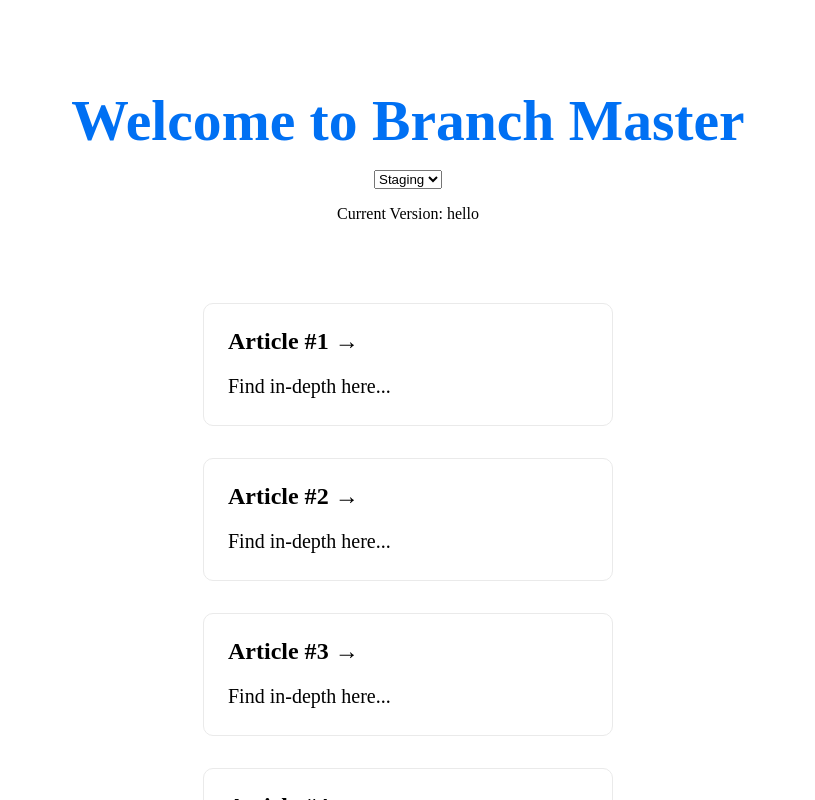
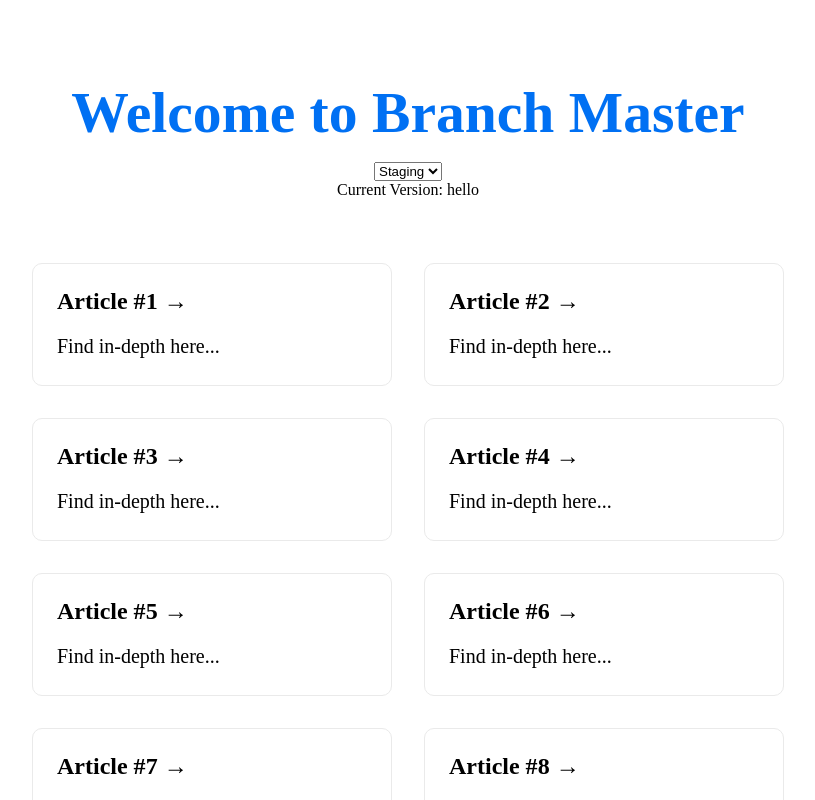
Before and after one commit to AgateHQ/branch-master, a Next.js app: page / in a window 1280 px wide. Shown: the top 800 px of the page, without its empty margins (232-1047 px from the left). Built offline with nearby package versions, Linux system fonts and the light colour scheme.

Commit message:
add tailwind and daisyui

```diff
--- a/package.json
+++ b/package.json
@@ -15,6 +15,10 @@
   "devDependencies": {
     "postcss": "^8.4.35",
     "postcss-preset-mantine": "^1.13.0",
-    "postcss-simple-vars": "^7.0.1"
+    "postcss-simple-vars": "^7.0.1",
+    "tailwindcss": "^4.1.11",
+    "autoprefixer": "^10.4.21",
+    "daisyui": "^5.0.46",
+    "@tailwindcss/postcss": "^4.1.11"
   }
 }
--- a/pages/_app.js
+++ b/pages/_app.js
@@ -1,3 +1,4 @@
+import "../styles/globals.css";
 import Script from "next/script";
 import { useRouter } from "next/router";
 import { useState, useEffect } from "react";
--- a/pages/components/SelectEnviroment.js
+++ b/pages/components/SelectEnviroment.js
@@ -29,7 +29,11 @@
 
   return (
     <div>
-      <select value={selectedOption} onChange={handleOptionChange}>
+      <select
+        className="select select-bordered w-full max-w-xs"
+        value={selectedOption}
+        onChange={handleOptionChange}
+      >
         {options.map((option) => (
           <option key={option.value} value={option.value}>
             {option.label}
--- /dev/null
+++ b/postcss.config.js
@@ -0,0 +1,8 @@
+module.exports = {
+  plugins: {
+    "@tailwindcss/postcss": {},
+    autoprefixer: {},
+    "postcss-preset-mantine": {},
+    "postcss-simple-vars": {},
+  },
+};
--- a/styles/globals.css
+++ b/styles/globals.css
@@ -1,3 +1,7 @@
+@tailwind base;
+@tailwind components;
+@tailwind utilities;
+
 html,
 body {
   padding: 0;
--- /dev/null
+++ b/tailwind.config.js
@@ -0,0 +1,10 @@
+module.exports = {
+  content: [
+    "./pages/**/*.{js,jsx,ts,tsx}",
+    "./components/**/*.{js,jsx,ts,tsx}",
+  ],
+  plugins: [require("daisyui")],
+  daisyui: {
+    themes: ["silk"],
+  },
+};
```
Also changed, not shown: 2 other files (tests, documents, lock files or other folders).
